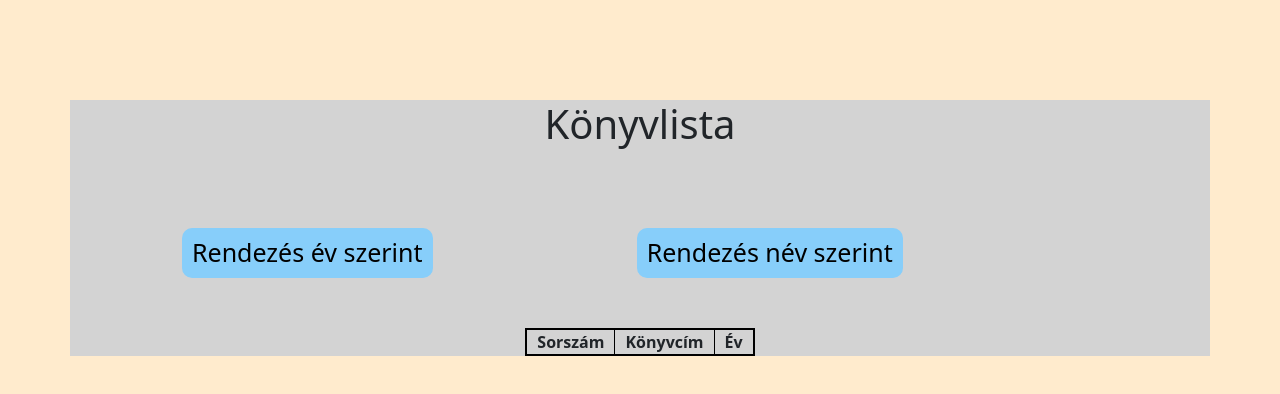
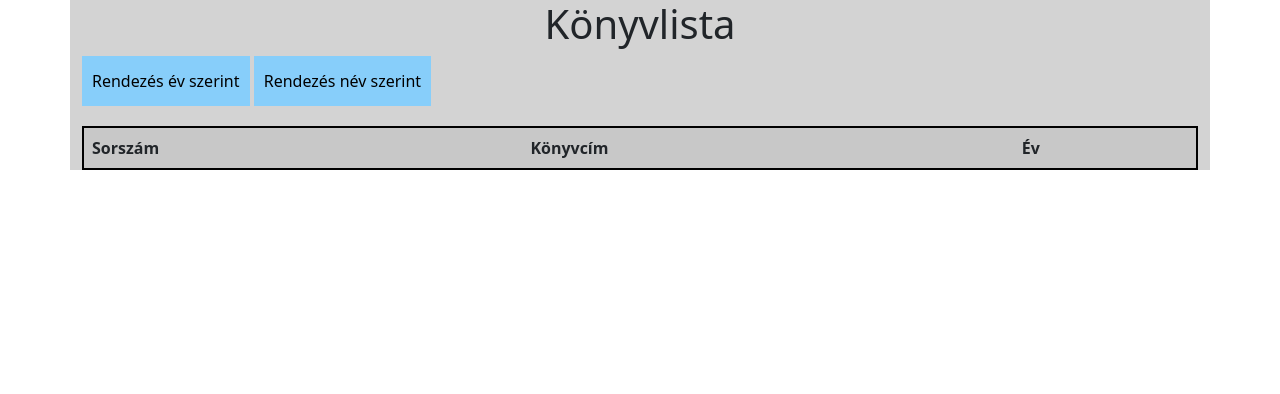
Before and after one commit to lajtosrob/Konyvlista-rendez-s-, a plain HTML site: page index2.html in a window 1280 px wide. Drawn offline with nearby package versions, Linux system fonts and the light colour scheme; no server answers.

Commit message:
bootstrap table class added

```diff
--- a/index2.html
+++ b/index2.html
@@ -6,9 +6,10 @@
     <meta http-equiv="X-UA-Compatible" content="IE=edge">
     <meta name="viewport" content="width=device-width, initial-scale=1.0">
     <title>Books</title>
+    <link rel="stylesheet" href="style.css">
+
     <link href="https://cdn.jsdelivr.net/npm/bootstrap@5.0.2/dist/css/bootstrap.min.css" rel="stylesheet"
         integrity="sha384-EVSTQN3/azprG1Anm3QDgpJLIm9Nao0Yz1ztcQTwFspd3yD65VohhpuuCOmLASjC" crossorigin="anonymous">
-    <link rel="stylesheet" href="style.css">
 </head>
 
 
@@ -22,7 +23,7 @@
         <button
             onclick="booksObject.sorrend_nev(); displayBooks(increaseName, booksObject.booksOrderedByName); ">Rendezés
             név szerint</button>
-        <table id="tabla" style="border:solid 2px black">
+        <table class="table table-striped table-hover" id="tabla" style="border:solid 2px black">
             <thead>
 
             </thead>
```
